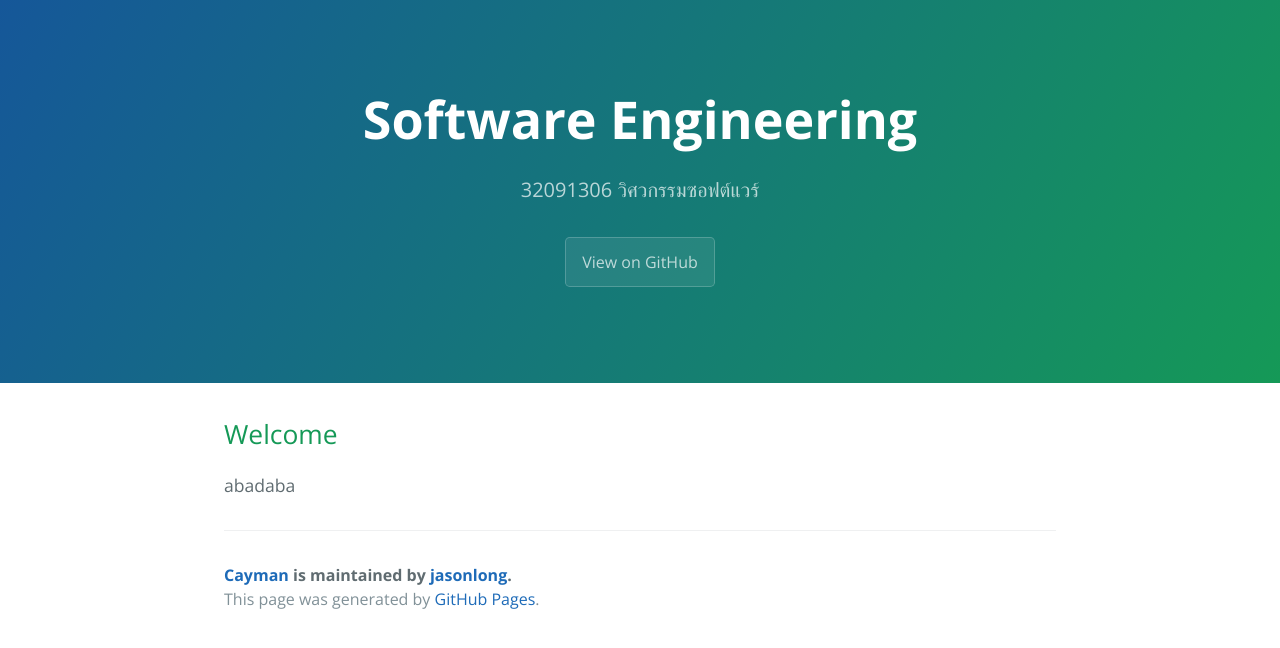
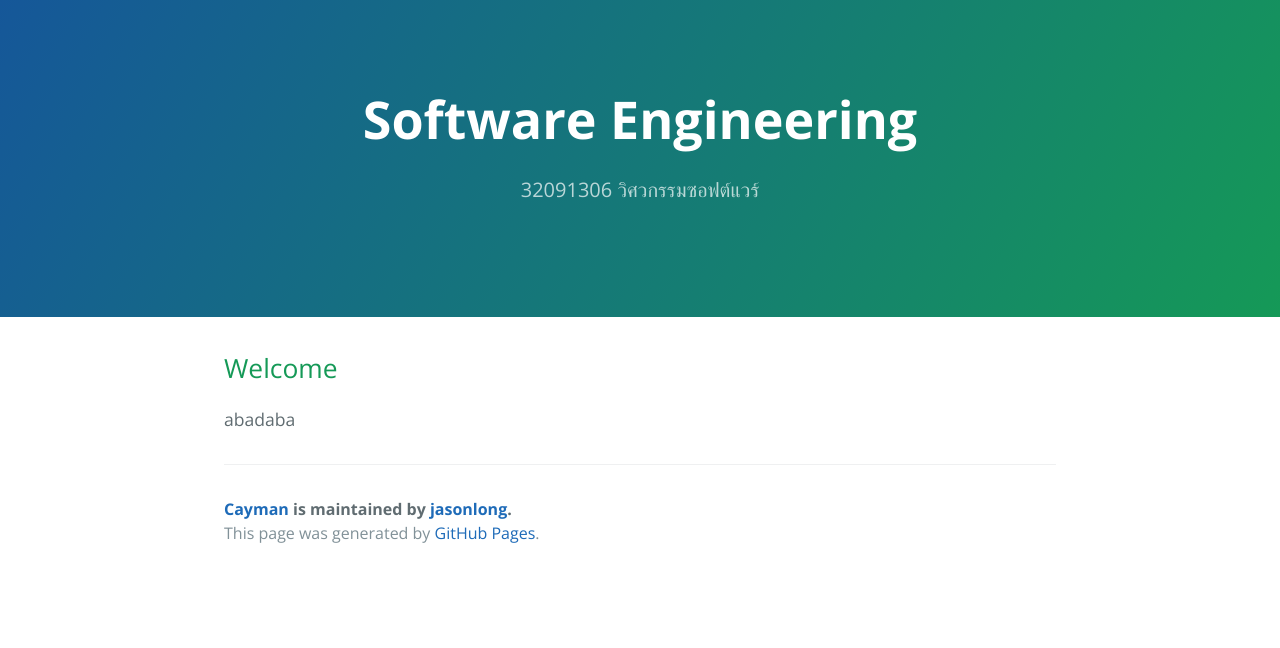
Before and after one commit to pratch/ml_course, a Jekyll site: the page built from index.md, in a window 1280 px wide. Shown: the top 648 px of the page. Built offline with Jekyll 4.4.1, drawn with Linux system fonts in a browser that asks for light colours.

Commit message:
Update default.html

```diff
--- a/_layouts/default.html
+++ b/_layouts/default.html
@@ -13,7 +13,7 @@
     <section class="page-header">
       <h1 class="project-name">{{ page.title }}</h1>
       <h2 class="project-tagline">{{ page.description }}</h2>
-      <a href="#" class="btn">View on GitHub</a>
+      <!--<a href="#" class="btn">View on GitHub</a>-->
     </section>
 
     <section class="main-content">
```
